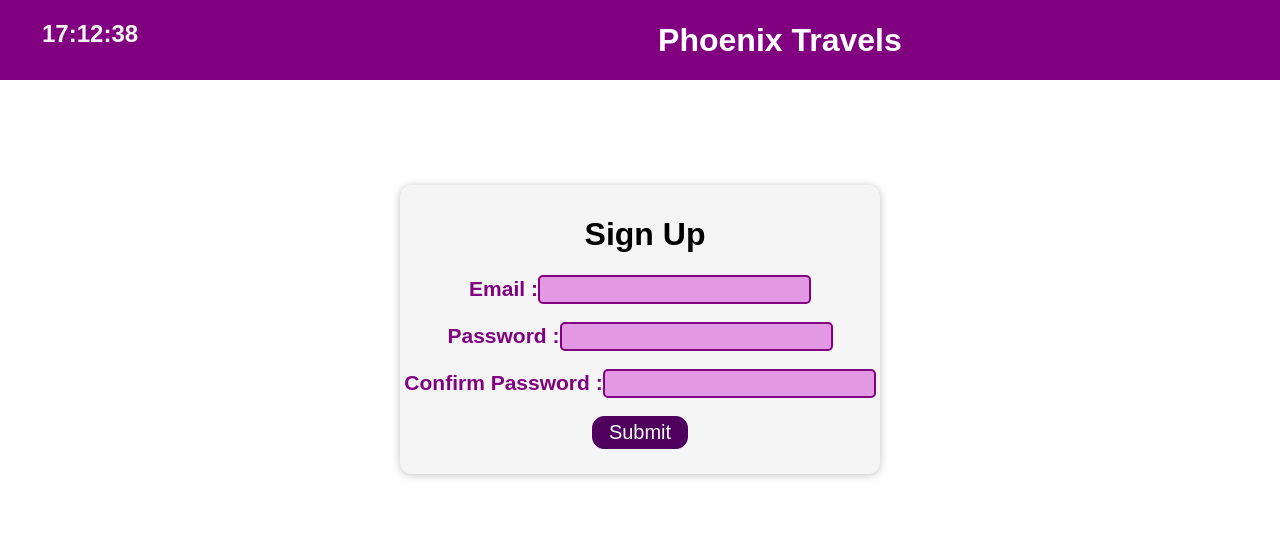
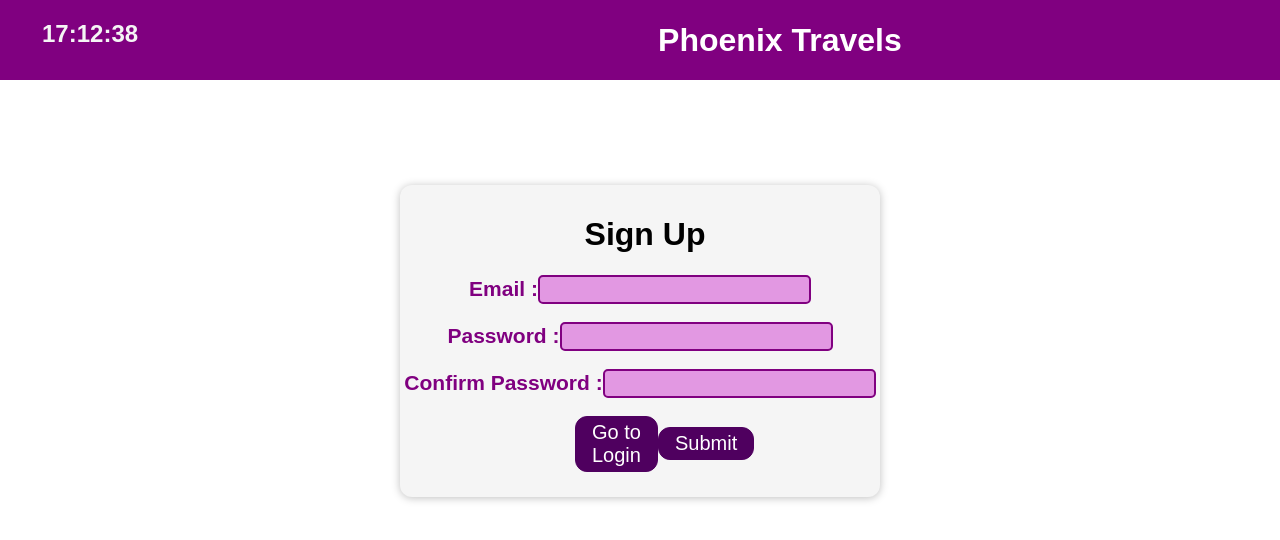
Before and after one commit to anirruth0312/flight_fare, a React (Create React App) app: page /Signup in a window 1280 px wide. Shown: the top 540 px of the page. Built offline with nearby package versions, Linux system fonts and the light colour scheme.

Commit message:
Added a login return button

```diff
--- a/src/Components/Signup/Signup.module.css
+++ b/src/Components/Signup/Signup.module.css
@@ -47,3 +47,11 @@
   border-color: #ff8800;
   background-color: #fbe8d2;
 }
+
+.space {
+  display: flex;
+  align-items: center;
+  margin-left: 175px;
+  margin-right: 175px;
+  justify-content: space-around;
+}
--- a/src/Components/Signup/SignupPage.js
+++ b/src/Components/Signup/SignupPage.js
@@ -1,5 +1,5 @@
 import React, { useState } from "react";
-import { useNavigate } from "react-router-dom";
+import { Route, useNavigate } from "react-router-dom";
 import Card from "../Card/Card";
 import Header from "../Login/Header";
 import Button from "../Button/Button";
@@ -97,6 +97,12 @@ const SignupPage = () => {
       }
     });
   }
+
+  function backtologinHandler() {
+    navigate("/", { replace: true });
+    console.log("sdfsdf");
+  }
+
   return (
     <React.Fragment>
       <Header />
@@ -159,7 +165,10 @@ const SignupPage = () => {
             <p className={styles.errortext}>Passwords do not match.!</p>
           )}
           <br />
-          <Button type="submit" text="Submit" />
+          <span className={styles.space}>
+            <Button text="Go to Login" onClick={backtologinHandler} />
+            <Button type="submit" text="Submit" />
+          </span>
         </form>
       </Card>
     </React.Fragment>
```
